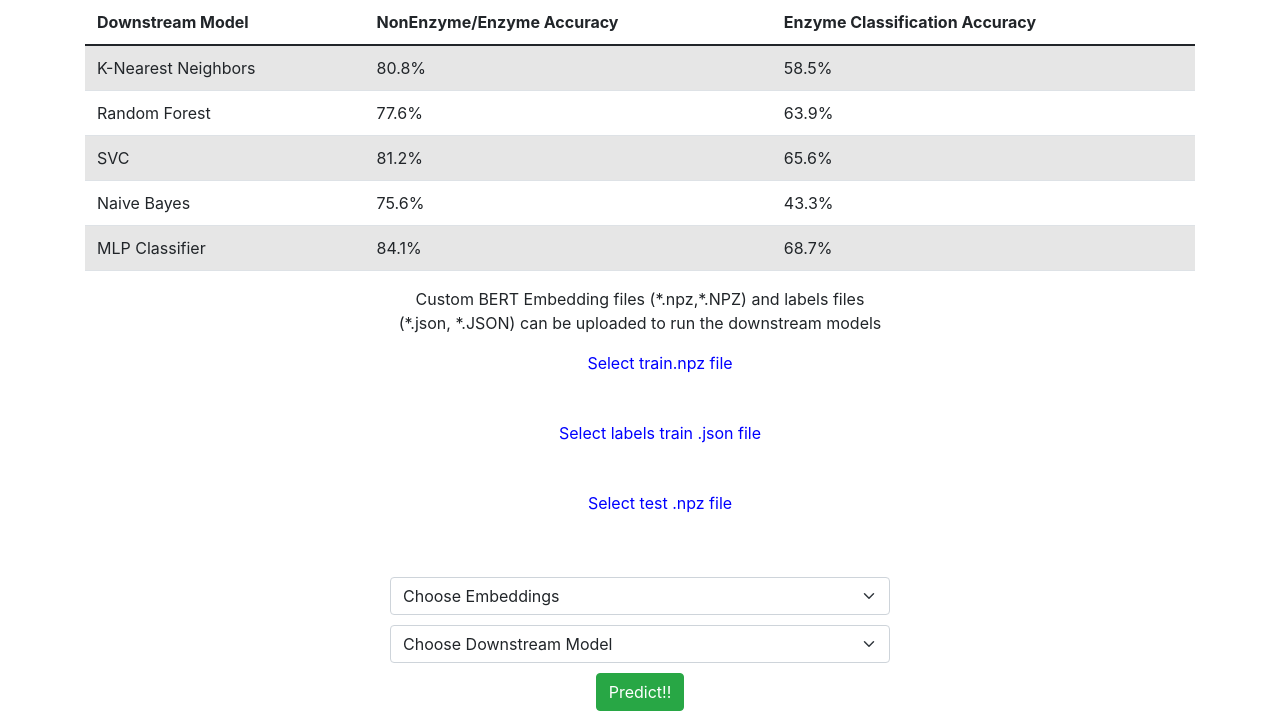
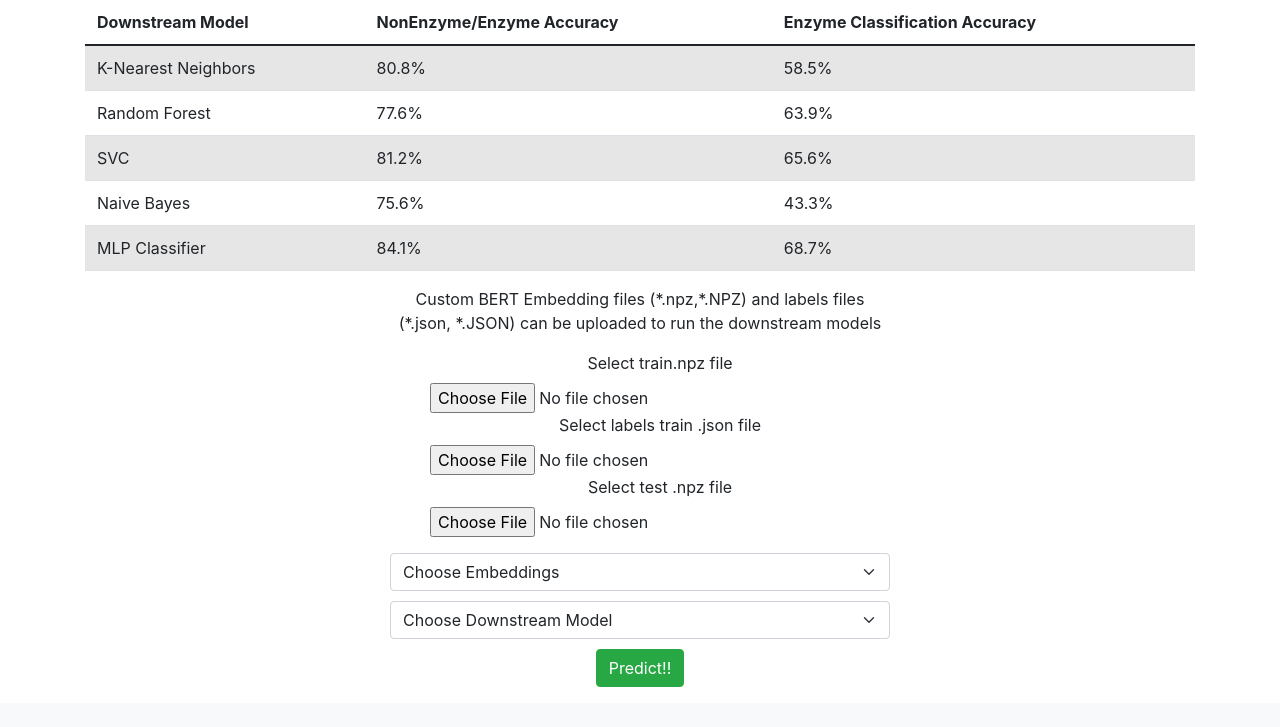
Before and after one commit to mapinto25/flask_protein_capstone, a Flask app: page / in a window 1280 px wide. Shown: the part 610-1337 px from the top of the page. After the commit the page ends 1297 px from the top, so only its background shows below. Run offline with Flask 2, Linux system fonts and the light colour scheme; some libraries are stand-ins or nearby versions.

Commit message:
Changed the view of the input files; validation for the confusion matrix

```diff
--- a/flask_enzyme/server.py
+++ b/flask_enzyme/server.py
@@ -78,21 +78,12 @@ def enzyme(enzyme_id):
         known_enzyme = True
         known_enzyme_classification = enzyme_to_class[enzyme_id]
 
-    # return render_template("enzyme.html",
-    #                        probabilities = enzyme_confidences,
-    #                        current_enzyme_classification = current_enzyme_classification,
-    #                        matrix = matrix.tolist(),
-    #                        f1Score = f1Score,
-    #                        accuracy = accuracy,
-    #                        model = model,
-    #                        enzyme_to_closest = enzyme_to_closest,
-    #                        known_enzyme = known_enzyme,
-    #                        known_enzyme_classification = known_enzyme_classification,
-    #                        enzyme_id = enzyme_id)
-
     return render_template("enzyme.html",
                            probabilities = enzyme_confidences,
                            current_enzyme_classification = current_enzyme_classification,
+                           matrix = matrix.tolist(),
+                           f1Score = f1Score,
+                           accuracy = accuracy,
                            model = model,
                            enzyme_to_closest = enzyme_to_closest,
                            known_enzyme = known_enzyme,
@@ -194,17 +185,19 @@ def predict():
 
     test['embeddings'] = embedings
 
-
-
-
     print(test.shape[0])
     print(all_data.shape[0])
 
+    train, validation = train_test_split(all_data)
 
 
-    x_train = list(all_data['embeddings'])
-    y_train_classes = all_data[['classes']]
-    y_train_enzyme = all_data[['enzyme_non_enzyme']]
+    x_train = list(train['embeddings'])
+    y_train_classes = train[['classes']]
+    y_train_enzyme = train[['enzyme_non_enzyme']]
+
+    x_val = list(validation['embeddings'])
+    y_val_class = validation['classes']
+
     x_test = list(test['embeddings'])
 
     test_enzyme_list = test['Name'].tolist()
@@ -226,7 +219,7 @@ def predict():
 
         print(y_pred_enzyme)
 
-        x_train_classes, x_test_classes, test_enzyme_list_is_enzyme, test_enzyme_list_non_enzyme, pred_enzyme, y_pred_enzyme =reduce_test_train_classes(x_train, x_test, y_train_classes, y_pred_enzyme, pred_enzyme, test_enzyme_list)
+        x_train_classes, x_test_classes, test_enzyme_list_is_enzyme, test_enzyme_list_non_enzyme, pred_enzyme, y_pred_enzyme = reduce_test_train_classes(x_train, x_test, y_train_classes, y_pred_enzyme, pred_enzyme, test_enzyme_list)
 
         y_train_classes = y_train_classes[y_train_classes['classes'] != 'NA']
 
@@ -251,9 +244,11 @@ def predict():
         pred_classes = neigh.predict_proba(x_test_classes)
         model_name_formatted = 'KNN'
 
-        # matrix = confusion_matrix(y_test_true_classes,y_pred_classes)
-        # f1Score = round(f1_score(y_test_true_classes, y_pred_classes, average='macro'), DECIMAL_POINTS)
-        # accuracy = round(accuracy_score(y_test_true_classes, y_pred_classes), DECIMAL_POINTS)
+        y_val_classes = neigh.predict(x_val)
+
+        matrix = confusion_matrix(y_val_class, y_val_classes)
+        f1Score = round(f1_score(y_val_class, y_val_classes, average='macro'), DECIMAL_POINTS)
+        accuracy = round(accuracy_score(y_val_class, y_val_classes), DECIMAL_POINTS)
 
     elif request.form['down_stream_model'] == 'svc':
         model = 'svc'
@@ -288,9 +283,11 @@ def predict():
         y_pred_classes = clf.predict(x_test_classes)
         pred_classes = clf.predict_proba(x_test_classes)
 
-        # matrix = confusion_matrix(y_test_true_classes,y_pred_classes)
-        # f1Score = round(f1_score(y_test_true_classes, y_pred_classes, average='macro'), DECIMAL_POINTS)
-        # accuracy = round(accuracy_score(y_test_true_classes, y_pred_classes), DECIMAL_POINTS)
+        y_val_classes = clf.predict(x_val)
+
+        matrix = confusion_matrix(y_val_class, y_val_classes)
+        f1Score = round(f1_score(y_val_class, y_val_classes, average='macro'), DECIMAL_POINTS)
+        accuracy = round(accuracy_score(y_val_class, y_val_classes), DECIMAL_POINTS)
 
     elif request.form['down_stream_model'] == 'deep_learning':
 
@@ -325,9 +322,11 @@ def predict():
         y_pred_classes = clf.predict(x_test_classes)
         pred_classes = clf.predict_proba(x_test_classes)
 
-        # matrix = confusion_matrix(y_test_true_classes,y_pred_classes)
-        # f1Score = round(f1_score(y_test_true_classes, y_pred_classes, average='macro'), DECIMAL_POINTS)
-        # accuracy = round(accuracy_score(y_test_true_classes, y_pred_classes), DECIMAL_POINTS)
+        y_val_classes = clf.predict(x_val)
+
+        matrix = confusion_matrix(y_val_class, y_val_classes)
+        f1Score = round(f1_score(y_val_class, y_val_classes, average='macro'), DECIMAL_POINTS)
+        accuracy = round(accuracy_score(y_val_class, y_val_classes), DECIMAL_POINTS)
 
     elif request.form['down_stream_model'] == 'naive':
         model = 'nvb'
@@ -362,9 +361,11 @@ def predict():
         y_pred_classes = clf.predict(x_test_classes)
         pred_classes = clf.predict_proba(x_test_classes)
 
-        # matrix = confusion_matrix(y_test_true_classes,y_pred_classes)
-        # f1Score = round(f1_score(y_test_true_classes, y_pred_classes, average='macro'), DECIMAL_POINTS)
-        # accuracy = round(accuracy_score(y_test_true_classes, y_pred_classes), DECIMAL_POINTS)
+        y_val_classes = clf.predict(x_val)
+
+        matrix = confusion_matrix(y_val_class, y_val_classes)
+        f1Score = round(f1_score(y_val_class, y_val_classes, average='macro'), DECIMAL_POINTS)
+        accuracy = round(accuracy_score(y_val_class, y_val_classes), DECIMAL_POINTS)
 
     elif request.form['down_stream_model'] == 'dtree':
 
@@ -400,9 +401,11 @@ def predict():
         y_pred_classes = clf.predict(x_test_classes)
         pred_classes = clf.predict_proba(x_test_classes)
 
-        # matrix = confusion_matrix(y_test_true_classes,y_pred_classes)
-        # f1Score = round(f1_score(y_test_true_classes, y_pred_classes, average='macro'), DECIMAL_POINTS)
-        # accuracy = round(accuracy_score(y_test_true_classes, y_pred_classes), DECIMAL_POINTS)
+        y_val_classes = clf.predict(x_val)
+
+        matrix = confusion_matrix(y_val_class, y_val_classes)
+        f1Score = round(f1_score(y_val_class, y_val_classes, average='macro'), DECIMAL_POINTS)
+        accuracy = round(accuracy_score(y_val_class, y_val_classes), DECIMAL_POINTS)
 
 
     pca_visualize_data(npz_file,class_file)
--- a/flask_enzyme/templates/index.html
+++ b/flask_enzyme/templates/index.html
@@ -112,14 +112,14 @@
           <p>
             Custom BERT Embedding files (*.npz,*.NPZ) and labels files (*.json, *.JSON) can be uploaded to run the downstream models
          </p>
-          <form action = "/predict" method = "POST" enctype = "multipart/form-data">
+          <form action = "/predict" method = "POST" enctype = "multipart/form-data" class="form-group">
             <p class = "tab">
-            <label class='npz' for="npz1">Select train.npz file</label>
-            <input id = 'npz1' type = "file" name = "npzfile" size = "50" class = "custom-file-input"  z-index="50" placeholder ="Custom.npz">
-            <label class='npz' for="label">Select labels train .json file</label>
-            <input id = 'label' type = "file" name = "jsonfile" size = "50" class = "custom-file-input"  z-index="50" placeholder ="Custom.json">
-            <label class='npz' for="npz2">Select test .npz file</label>
-            <input id = 'npz2' type = "file" name = "test_npzfile" size = "50" class = "custom-file-input"  z-index="50" placeholder ="Custom.npz">
+            <label for="npz1">Select train.npz file</label>
+            <input id = 'npz1' type = "file" name = "npzfile" size = "50" class = "form-control-file"  z-index="50" placeholder ="Custom.npz">
+            <label for="label">Select labels train .json file</label>
+            <input id = 'label' type = "file" name = "jsonfile" size = "50" class = "form-control-file"  z-index="50" placeholder ="Custom.json">
+            <label for="npz2">Select test .npz file</label>
+            <input id = 'npz2' type = "file" name = "test_npzfile" size = "50" class = "form-control-file"  z-index="50" placeholder ="Custom.npz">
             </p>
           <select class="form-select" aria-label="Default select example" name='model'>
             <option selected>Choose Embeddings</option>
--- a/flask_enzyme/templates/result.html
+++ b/flask_enzyme/templates/result.html
@@ -146,7 +146,7 @@
                {% for enzyme  in result['prob_enzyme'] %}
 
                <tr>
-                  <th><a href="/enzyme/{{enzyme}}">{{enzyme}}<a></th>
+                  <th>{{enzyme}}</th>
                   <td>{{ result['predict_class'][enzyme]}}</td>
                   {% for prob  in result['prob_enzyme'][enzyme] %}
                    <td> {{prob}} </td>
```
